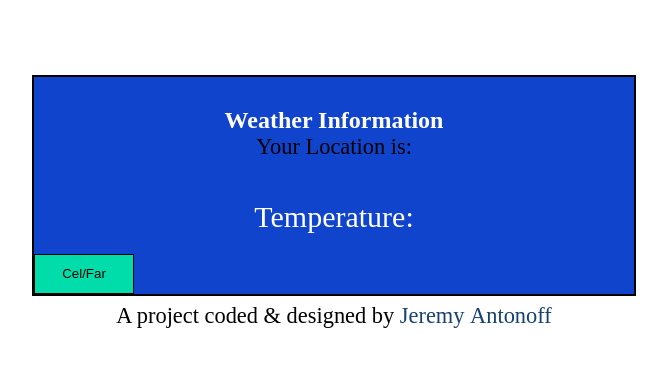
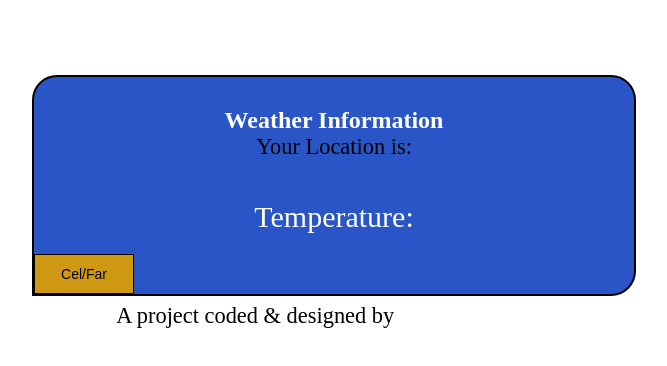
Before and after one commit to JeremyAntonoff/weather-app, a plain HTML site: page index.html in a window 1280 px wide. Shown: the whole page, without its empty margins (306-973 px from the left). Drawn offline with Linux system fonts and the light colour scheme.

Commit message:
change container border-radius and color

```diff
--- a/assets/css/style.css
+++ b/assets/css/style.css
@@ -1,5 +1,6 @@
 body {
-margin: 0;
+  margin: 0px;
+  padding: 0px;
 }
 
 h1 {
@@ -20,27 +21,41 @@ p {
 button {
   height: 40px;
   width: 100px;
-	background: #00DDAA;
+  background: #cf9812;
+  font-size: 14px;
   border: 1px solid black;
+}
+
+button:hover {
+  background: #ffcb4c;
+  cursor: pointer;
+}
+button:active {
+  background: #ffebb9;
+  cursor: pointer;
 }
 
 a {
   text-decoration: none;
-	color: #164070;
+  color: white;
 }
 
-a:hover, a:visited, a:active {
+a:hover,
+a:active {
   color: #164070;
   text-decoration: underline;
 }
 
 .container {
   margin: 75px auto 7px auto;
-	background: #1144CC;
+  background: #2955c6;
   max-width: 600px;
+  width: 90%;
   height: auto;
   opacity: 1;
   border: 2px solid black;
+  border-radius: 25px;
+  border-bottom-left-radius: 0px;
 }
 
 .weather {
@@ -49,28 +64,28 @@ a:hover, a:visited, a:active {
 }
 
 .cloudy {
-	background: url("../img/clouds.jpg");
+  background: url('../img/clouds.jpg');
 }
 
 .clear {
-	background: url("../img/clear.jpg");
+  background: url('../img/clear.jpg');
 }
 
 .rain {
-	background: url("../img/rain.jpg");
+  background: url('../img/rain.jpg');
 }
 
 .snow {
-	background: url("../img/snow.jpg");
+  background: url('../img/snow.jpg');
 }
 
 #condition {
-	background: #1144CC;
+  background: #2955c6;
   color: white;
 }
 
 #temp {
-	background: #1144CC;
+  background: #2955c6;
   font-size: 30px;
   color: white;
 }
```
Lines whose indentation alone changed are shown as unchanged.
